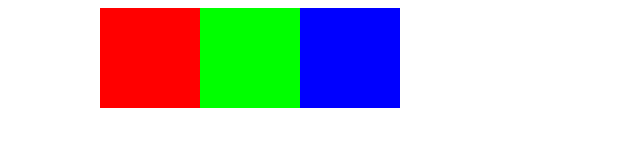
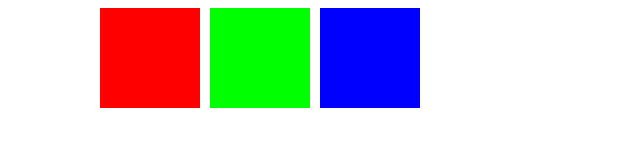
Before and after one commit to Plasnid/2601_events, a plain HTML site: page index.html in a window 1280 px wide. Shown: the whole page, without its empty margins (0-640 px from the left). Drawn offline with Linux system fonts and the light colour scheme.

Commit message:
updating the styling

```diff
--- a/style.css
+++ b/style.css
@@ -11,9 +11,9 @@
 }
 #controls>div:nth-child(2){
     background: #00ff00;
-    left: 200px;
+    left: 210px;
 }
 #controls>div:nth-child(3){
     background: #0000ff;
-    left: 300px;
+    left: 320px;
 }
```
